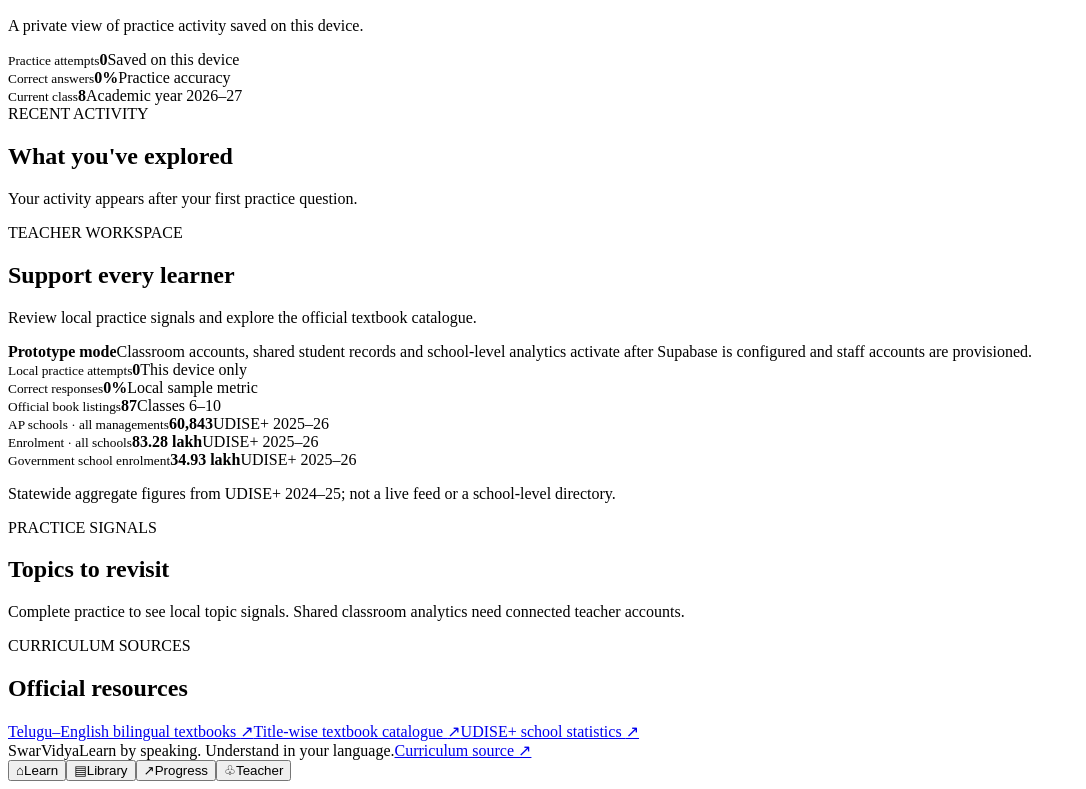
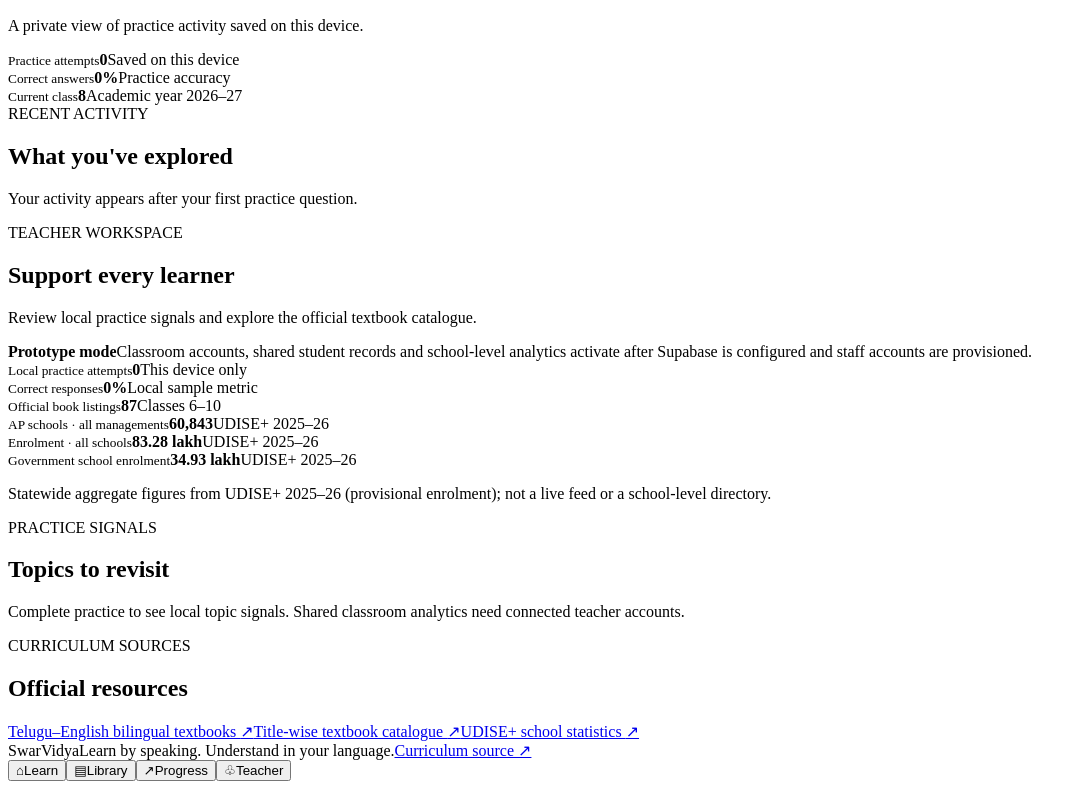
Before and after one commit to Hari564-tech/TYCEDU, a website built with Vite: page index.html in a window 1280 px wide. Shown: the part 2381-3170 px from the top of the page, without its empty margins (0-1086 px from the left). Built offline with nearby package versions, Linux system fonts and the light colour scheme; no server answers.

Commit message:
Correct teacher dashboard UDISE+ reporting year

```diff
--- a/index.html
+++ b/index.html
@@ -70,7 +70,7 @@
 
       <section id="view-teacher" class="view">
         <div class="page-intro"><span class="section-kicker">TEACHER WORKSPACE</span><h1>Support every learner</h1><p>Review local practice signals and explore the official textbook catalogue.</p><div class="teacher-notice"><strong>Prototype mode</strong><span>Classroom accounts, shared student records and school-level analytics activate after Supabase is configured and staff accounts are provisioned.</span></div></div>
-        <div id="teacherStats" class="progress-stats"></div><p class="data-footnote">Statewide aggregate figures from UDISE+ 2024–25; not a live feed or a school-level directory.</p><div class="teacher-columns"><div class="panel"><div class="panel-heading"><div><span class="section-kicker">PRACTICE SIGNALS</span><h2>Topics to revisit</h2></div></div><div id="weakTopics" class="activity-list"></div></div><div class="panel"><div class="panel-heading"><div><span class="section-kicker">CURRICULUM SOURCES</span><h2>Official resources</h2></div></div><a class="resource-link" href="https://samagrashiksha.ap.gov.in/textBooksDownloadingPageTEBilingual" target="_blank" rel="noreferrer">Telugu–English bilingual textbooks <span>↗</span></a><a class="resource-link" href="https://samagrashiksha.ap.gov.in/textBooksDownloadingPagetitleWise" target="_blank" rel="noreferrer">Title-wise textbook catalogue <span>↗</span></a><a class="resource-link" href="https://www.udiseplus.gov.in/" target="_blank" rel="noreferrer">UDISE+ school statistics <span>↗</span></a></div></div>
+        <div id="teacherStats" class="progress-stats"></div><p class="data-footnote">Statewide aggregate figures from UDISE+ 2025–26 (provisional enrolment); not a live feed or a school-level directory.</p><div class="teacher-columns"><div class="panel"><div class="panel-heading"><div><span class="section-kicker">PRACTICE SIGNALS</span><h2>Topics to revisit</h2></div></div><div id="weakTopics" class="activity-list"></div></div><div class="panel"><div class="panel-heading"><div><span class="section-kicker">CURRICULUM SOURCES</span><h2>Official resources</h2></div></div><a class="resource-link" href="https://samagrashiksha.ap.gov.in/textBooksDownloadingPageTEBilingual" target="_blank" rel="noreferrer">Telugu–English bilingual textbooks <span>↗</span></a><a class="resource-link" href="https://samagrashiksha.ap.gov.in/textBooksDownloadingPagetitleWise" target="_blank" rel="noreferrer">Title-wise textbook catalogue <span>↗</span></a><a class="resource-link" href="https://www.udiseplus.gov.in/" target="_blank" rel="noreferrer">UDISE+ school statistics <span>↗</span></a></div></div>
       </section>
     </main>
   </div>
```
